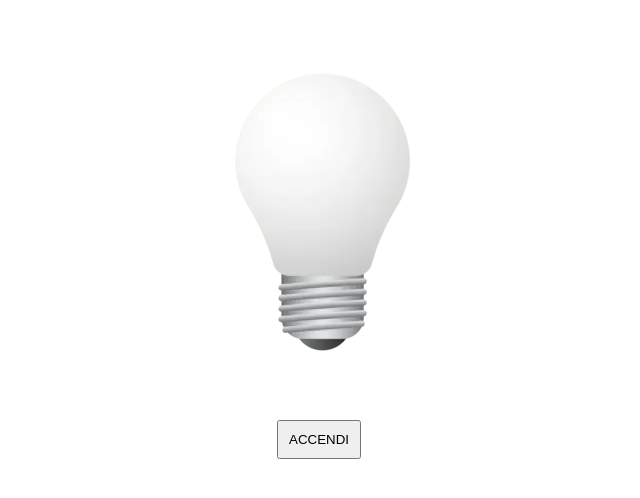
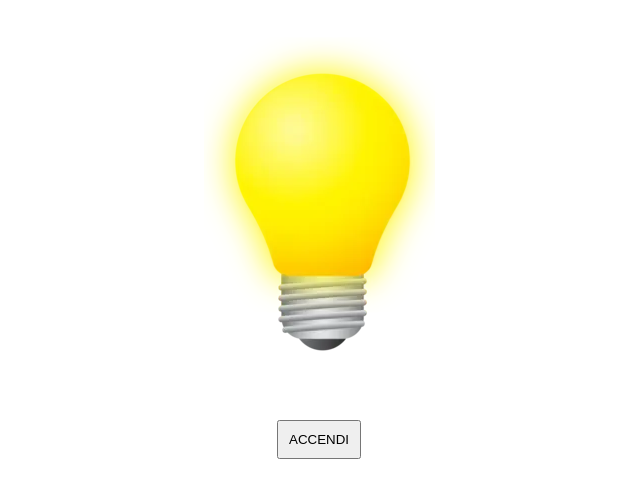
Before and after one commit to lorenzosalti/js-dom-1, a plain HTML site: page index.html in a window 1280 px wide. Both pictures are taken after a click on the button "ACCENDI". Shown: the whole page, without its empty margins (321-961 px from the left). Drawn offline with Linux system fonts and the light colour scheme.

Commit message:
feat: completed

```diff
--- a/css/style.css
+++ b/css/style.css
@@ -16,7 +16,7 @@ img {
 }
 
 /*** LAMPS ***/
-#light-on {
+.hidden {
   display: none;
 }
 
--- a/index.html
+++ b/index.html
@@ -18,7 +18,7 @@
     <img src="./img/white_lamp.png" alt="Lamp off" id="light-off">
 
     <!-- lamp ON image -->
-    <img src="./img/yellow_lamp.png" alt="Lamp on" id="light-on">
+    <img src="./img/yellow_lamp.png" alt="Lamp on" class="hidden" id="light-on">
   </div>
 
   <!-- button container -->
--- a/js/app.js
+++ b/js/app.js
@@ -1 +1,10 @@
-console.log('Hello World');
+
+const lampOn = document.getElementById('light-on');
+const lampOff = document.getElementById('light-off');
+const button = document.getElementById('on-off-btn');
+
+
+button.addEventListener('click', function () {
+  lampOff.className = 'hidden';
+  lampOn.className = '';
+});
```
